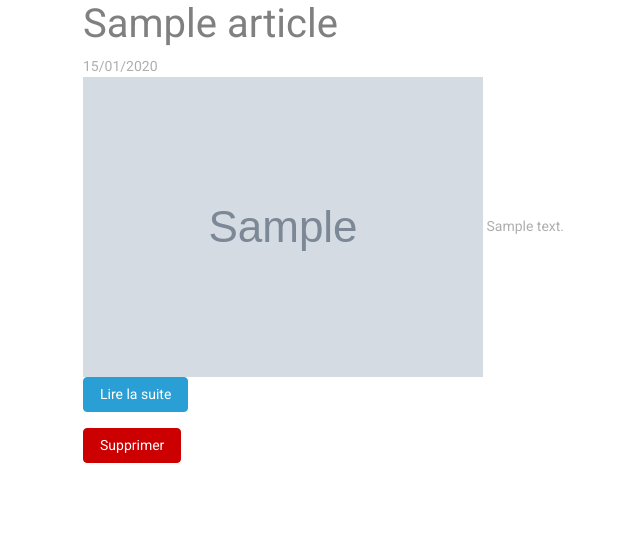
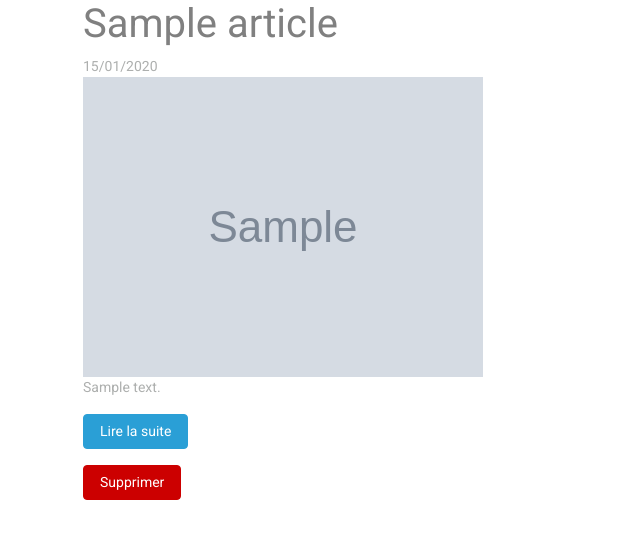
Before and after one commit to batch111/batchSymfony, a Symfony app: template droneMe/templates/articles/articles.html.twig in a window 1280 px wide. Shown: the part 67-606 px from the top of the page, without its empty margins (2-642 px from the left). Run offline with Twig, Linux system fonts and the light colour scheme; the template is opened without the code that fills it: most values are stand-ins (such as "Sample title", 1, 10 or a date in 2020); grey boxes marked "Sample" are stand-in pictures; some libraries are stand-ins or nearby versions.

Commit message:
reglage des differents bug lié aux aurticle

```diff
--- a/droneMe/assets/css/app.css
+++ b/droneMe/assets/css/app.css
@@ -10,3 +10,8 @@ body {
 h1,h2,h3{
     color: grey;
 }
+
+.jumbotron
+{
+    background-color: lightgrey;
+}
--- a/droneMe/composer.json
+++ b/droneMe/composer.json
@@ -31,8 +31,11 @@
     },
     "require-dev": {
         "doctrine/doctrine-fixtures-bundle": "^3.2",
+        "symfony/browser-kit": "4.3.*",
+        "symfony/css-selector": "4.3.*",
         "symfony/debug-pack": "*",
         "symfony/maker-bundle": "^1.0",
+        "symfony/phpunit-bridge": "^4.3",
         "symfony/profiler-pack": "*",
         "symfony/test-pack": "*",
         "symfony/web-server-bundle": "4.3.*"
--- a/droneMe/src/Controller/ArticlesController.php
+++ b/droneMe/src/Controller/ArticlesController.php
@@ -48,8 +48,8 @@ class ArticlesController extends AbstractController
             $manager->persist($article);
             $manager->flush();
 
-            return $this->redirectToRoute('show_article', [
-                'id' => $article->getId()   //recupère l'id de l'article créer pour rediriger directement vers la fonction show et avoir le bon routing
+            return $this->redirectToRoute('showArticle', [
+                'id' => $article->getId()
             ]);
         }
         // if($request->query->count() > 0)
@@ -81,7 +81,7 @@ class ArticlesController extends AbstractController
     }
 
     /**
-     * @Route("/articles/{id}", name="show_article")
+     * @Route("/articles/{id}", name="showArticle")
      */
     // function qui permet d\'afficher un article par son id
     public function show($id)
--- a/droneMe/templates/articles/articles.html.twig
+++ b/droneMe/templates/articles/articles.html.twig
@@ -10,8 +10,8 @@
         <div class="metadata">{{article.createdAt | date('d/m/Y') }}</div>
         <div class="content">
             <img src="{{article.image}}" alt="">
-            {{ article.content | raw }}
-           <p><a href="{{ path('show_article', {'id' : article.id}) }}" class="btn btn-primary">Lire la suite</a></p>
+            <p> {{ article.content | raw }} </p>
+           <p><a href="{{ path('showArticle', {'id' : article.id}) }}" class="btn btn-primary">Lire la suite</a></p>
             <p><a href="{{ path('deleteArticle', {'id' : article.id}) }}" class="btn btn-danger">Supprimer</a></p>
         </div>
     </article>
--- a/droneMe/templates/articles/show.html.twig
+++ b/droneMe/templates/articles/show.html.twig
@@ -7,7 +7,7 @@
         <div class="metadata">{{article.createdAt | date('d/m/Y') }}</div>
         <div class="content">
             <img src="{{article.image}}" alt="">
-            {{ article.content | raw }}
+            <p> {{ article.content | raw }} </p>
         </div>
     </article>
     <hr>
```
Also changed, not shown: droneMe/templates/articles/create.html.twig (+9 -3 lines), 1 other file.
